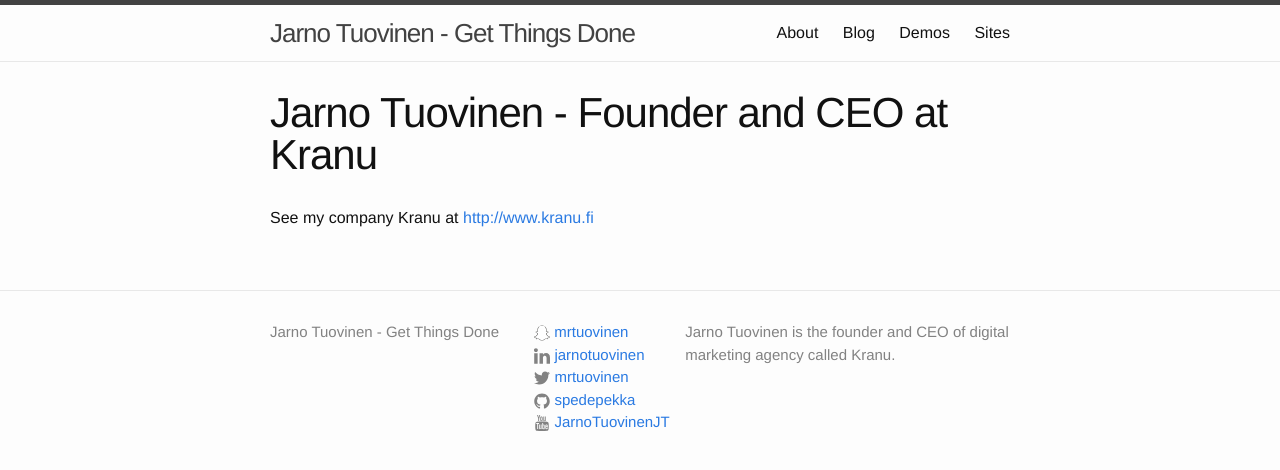
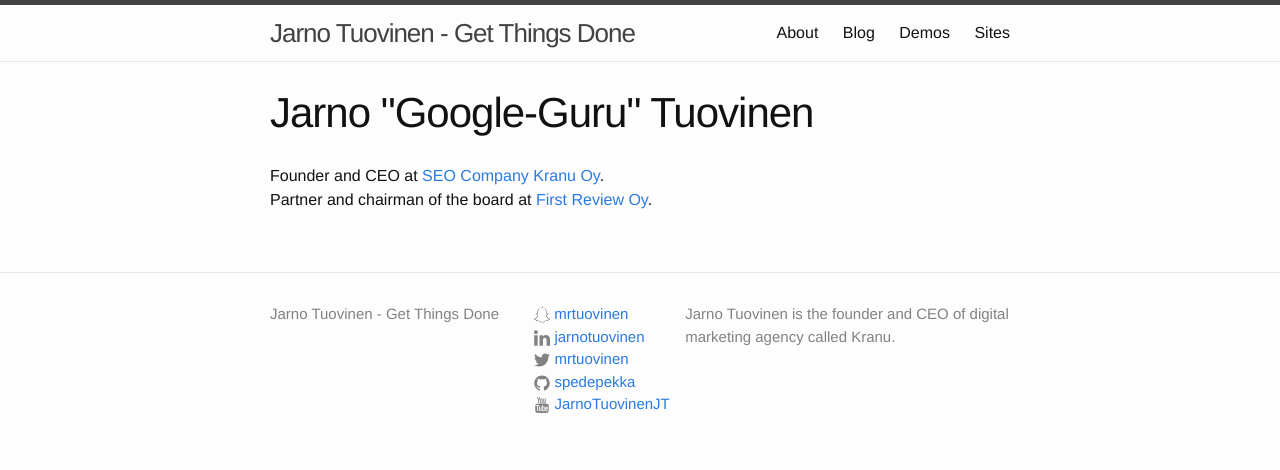
Before and after one commit to spedepekka/spedepekka.github.io, a Jekyll site: the page built from index.md, in a window 1280 px wide. Shown: the top 470 px of the page. Built offline with Jekyll 4.4.1, drawn with Linux system fonts in a browser that asks for light colours.

Commit message:
Add https://www.firstreview.fi to companies
Add https://www.firstreview.fi to companies

```diff
--- a/index.md
+++ b/index.md
@@ -1,6 +1,7 @@
 ---
 layout: page
-title: Jarno Tuovinen - Founder and CEO at Kranu
+title: Jarno "Google-Guru" Tuovinen
 ---
 
-See my company Kranu at [http://www.kranu.fi](http://www.kranu.fi)
+Founder and CEO at [SEO Company Kranu Oy](https://www.kranu.fi/hakukoneoptimointi).
+Partner and chairman of the board at [First Review Oy](https://www.firstreview.fi/).
```
